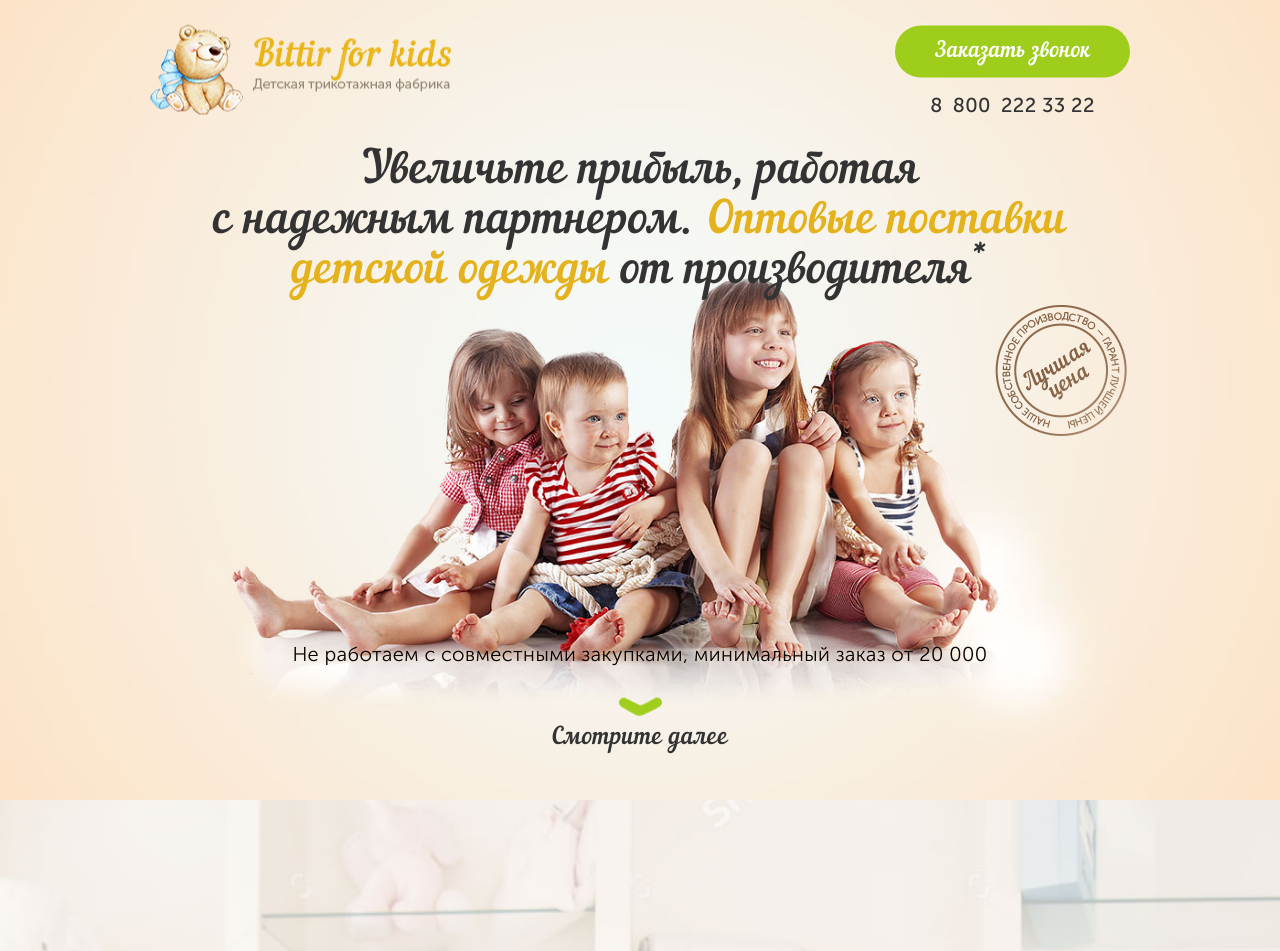
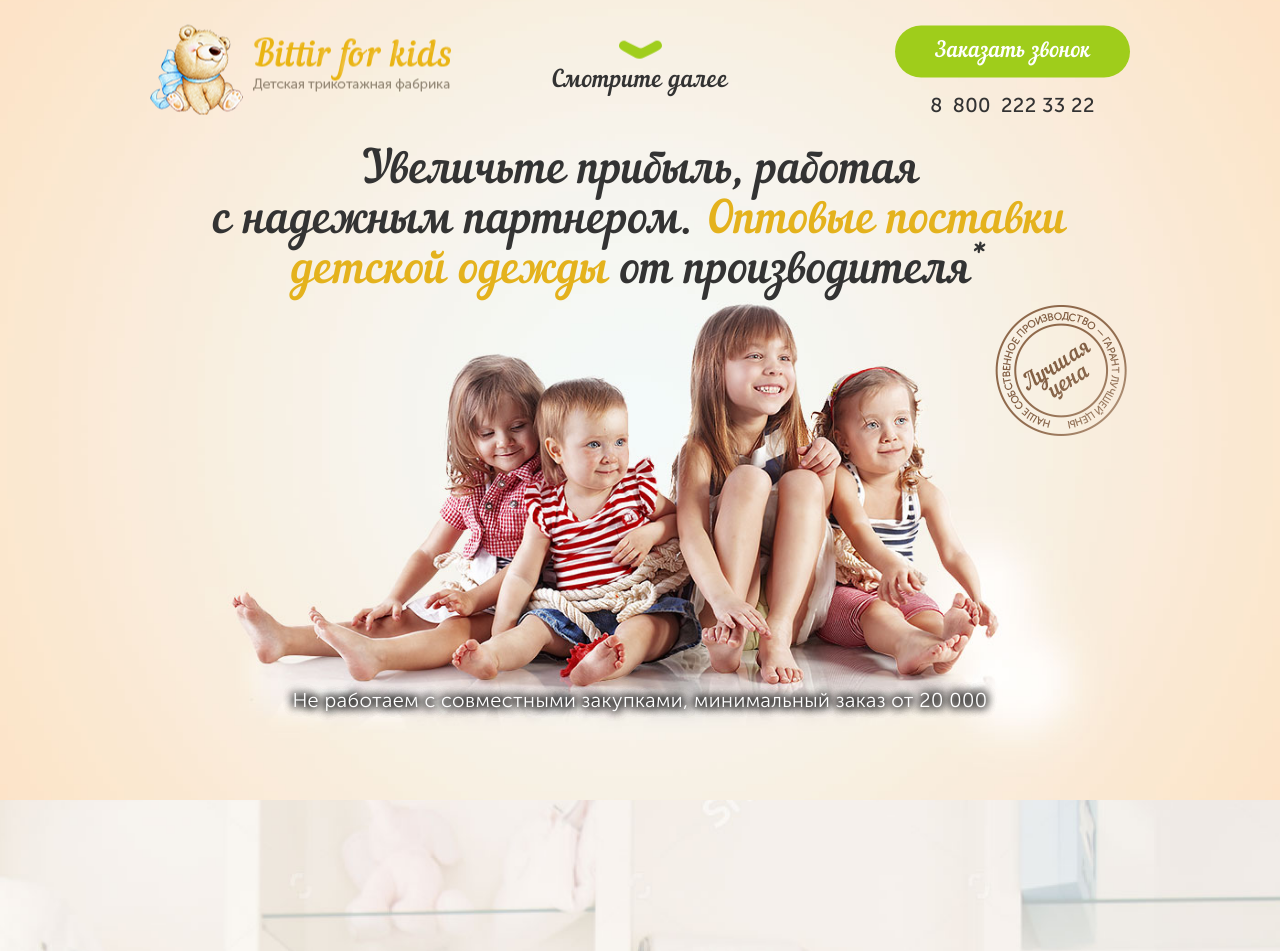
Before and after one commit to taras193/Opt, a PHP site: page / in a window 1280 px wide. Shown: the top 951 px of the page. Run offline with PHP 8.4, Linux system fonts and the light colour scheme; some libraries are stand-ins or nearby versions.

Commit message:
1-ий екран

```diff
--- a/css/style.css
+++ b/css/style.css
@@ -226,7 +226,7 @@ header h2 {
 }
 
 header {
-    background: url(../img/bg-header.jpg) no-repeat center;
+    background: url(../img/bg-header.jpg) no-repeat top 26% center;
     position: relative;
     z-index: 20;
     height: 1015px;
@@ -257,7 +257,8 @@ p {
 header p {
     /* padding-top: 435px; */
     /* padding-bottom: 43px; */
-    text-shadow: 0px 0px 4px rgb(252, 231, 203);
+    text-shadow: 0px 0px 10px rgb(0, 0, 0),0px 0px 10px rgb(0, 0, 0),0px 0px 10px rgb(0, 0, 0),0px 0px 10px rgb(0, 0, 0);
+    color: white;
 }
 
 .content {
@@ -299,7 +300,7 @@ bottom: 113px;
     margin-left: -90px;
     padding-top: 28px;
     /* bottom: 121px; */
-    z-index: 30;
+    z-index: 50!important;
 }
 header .arrow {
     /* margin-bottom: 13px; */
@@ -331,6 +332,7 @@ header .view {
     position: relative!important;
     left: 0!important;
     margin-left: 0!important;
+    width: 180px;
 }
 
 .sec1 {
@@ -1468,6 +1470,7 @@ footer a {
 #s1s1 {
     margin-top: -29.349397590361445px;
     top: 10.891566265060241%;
+    z-index: 30;
 }
 #s1s2 {
     margin-top: 161.42168674698794px;
@@ -1478,12 +1481,16 @@ footer a {
     top: 24.10843373493976%;
 }
 #s1s4 {
-    margin-top: 102.72289156626506px;
-    top: 68.87951807228916%;
+    margin-top: 205.44578313253012px;
+    top: 61.75903614457832%;
 }
 #s1s5 {
-    margin-top: 73.37349397590361px;
-    top: 78.7710843373494%;
+    margin-top: -44.02409638554217px;
+    top: 11.337349397590362%;
+    z-index: 37;
+    width: 19%;
+    left: 50%;
+    margin-left: -90px;
    }
    ::-webkit-input-placeholder {color:black;}
 ::-moz-placeholder          {color:black;}
```
